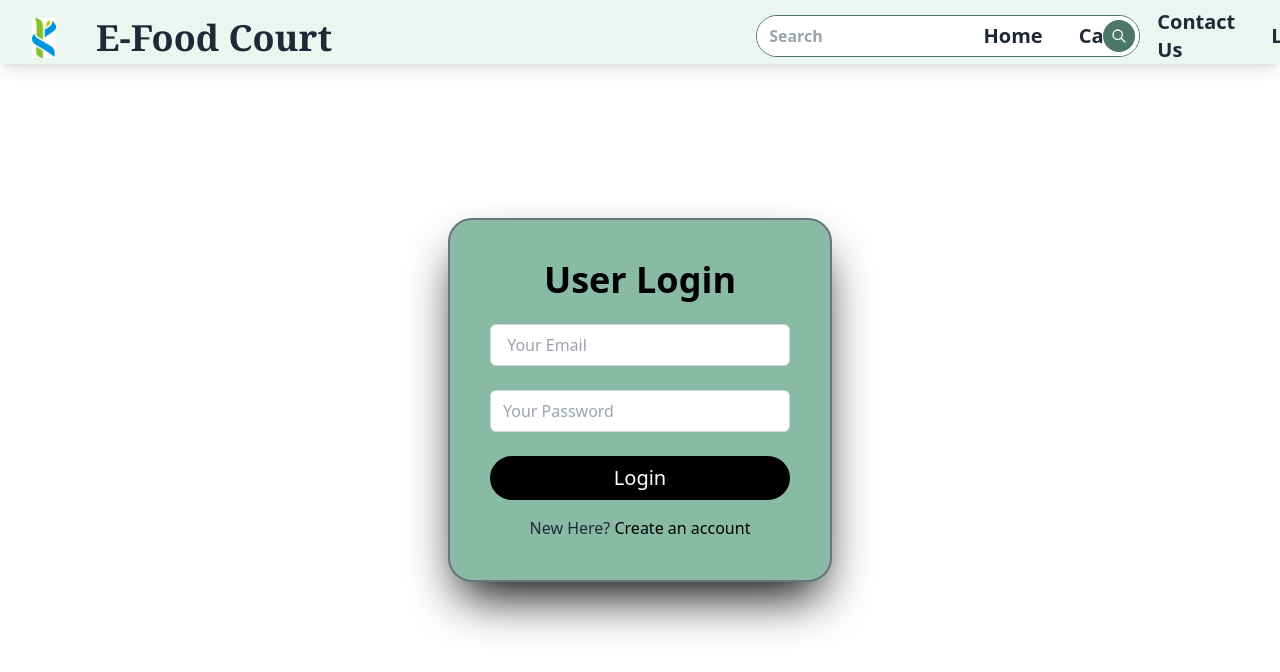
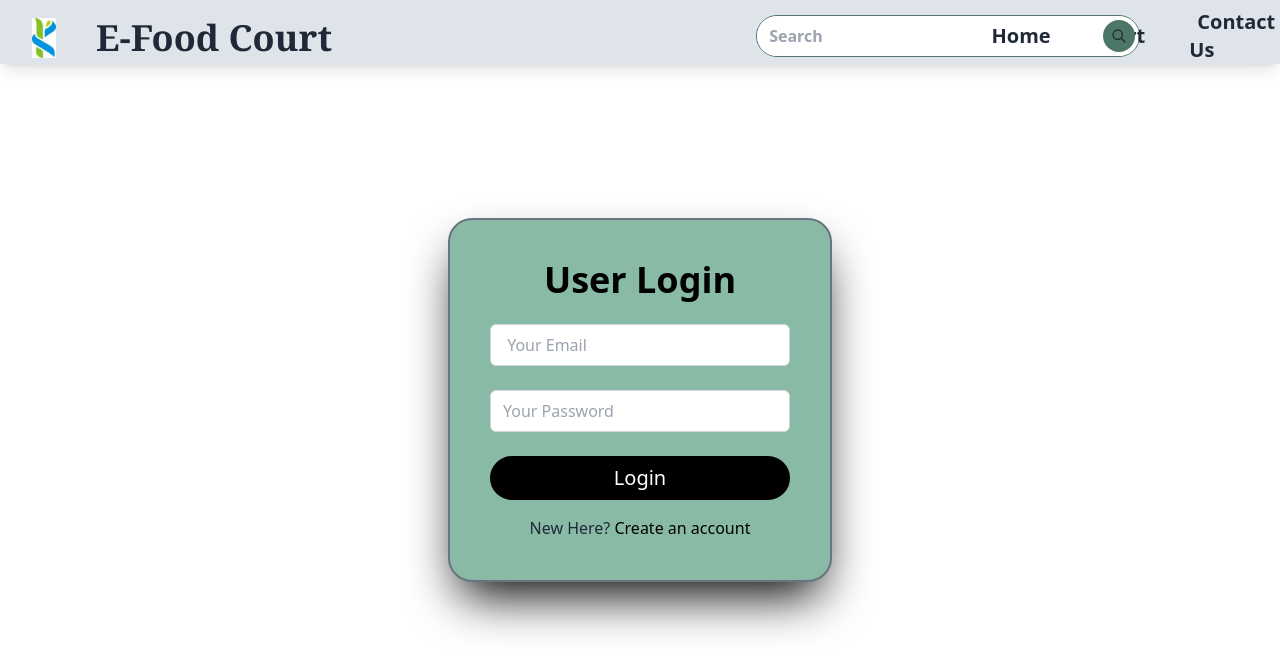
Before and after one commit to pradeep-145/E-Food-Court-ordering-App, a React (Vite) app in the folder FrontEnd/: page / in a window 1280 px wide. Shown: the top 672 px of the page. Built offline with nearby package versions, Linux system fonts and the light colour scheme; the HTML template or start-up script is replaced by a standard one.

Commit message:
Update Navbar styles for improved aesthetics and user interaction

```diff
--- a/FrontEnd/src/components/Navbar.jsx
+++ b/FrontEnd/src/components/Navbar.jsx
@@ -11,7 +11,7 @@ const Navbar = () => {
     };
 
     return (
-        <div id='navbar' className='flex items-center justify-between bg-[#bce0ce] bg-opacity-30 font-sans font-semibold backdrop-blur-md px-8 pt-2 fixed w-full h-16 shadow-lg'>
+        <div id='navbar' className='flex items-center justify-between bg-slate-400 bg-opacity-30 font-sans font-semibold backdrop-blur-md px-8 pt-2 fixed w-full h-16 shadow-lg'>
            <div className='flex justify-between'>
              <div className='flex flex-shrink-0 items-center text-5xl font-bold cursor-pointer mt-1'>
                 <Link to="/home">
@@ -29,7 +29,7 @@ const Navbar = () => {
             className="rounded-full p-2 w-full focus:ring-2 focus:ring-[#4C7766] focus:outline-none"
             onChange={(e) => setSearch(e.target.value)}
           />
-          <button type="submit" className="absolute bg-[#4C7766] text-white px-2 mr-1 rounded-full py-1">
+          <button type="submit" className="absolute bg-[#4C7766] text-gray-800 px-2 mr-1 rounded-full py-1">
             <HiOutlineSearch className='h-6' />
           </button>
         </form>
@@ -52,20 +52,20 @@ const Navbar = () => {
 
             <div className='hidden lg:flex items-center justify-center gap-9 text-xl cursor-pointer'>
                 <div>
-                    <Link to="/home" onClick={() => setIsOpen(false)} className='text-gray-800'>Home</Link>
+                    <Link to="/home" onClick={() => setIsOpen(false)} className='text-gray-800 hover:bg-black hover:text-white hover:rounded-full p-2 text-center w-20'>Home</Link>
                 </div>
                 <div>
-                    <Link to="/cart" onClick={() => setIsOpen(false)} className='text-gray-800'>Cart</Link>
+                    <Link to="/cart" onClick={() => setIsOpen(false)} className='text-gray-800  hover:bg-black hover:text-white hover:rounded-full p-2 text-center w-20'>Cart</Link>
                 </div>
                 <div>
-                    <Link to="/contactUs" onClick={() => setIsOpen(false)} className='text-gray-800'>Contact Us</Link>
+                    <Link to="/contactUs" onClick={() => setIsOpen(false)} className='text-gray-800  hover:bg-black hover:text-white hover:rounded-full p-2 text-center w-20'>Contact Us</Link>
                 </div>
                 <div>
                     <Link to="/" onClick={() => {
                         setIsOpen(false)
                         localStorage.removeItem('token')
                         localStorage.removeItem('username')
-                        }} className='text-gray-800'>Logout</Link>
+                        }} className='text-gray-800  hover:bg-red-400 hover:rounded-full p-2 text-center w-20 hover:text-white'>Logout</Link>
                 </div>
             </div>
         </div>
```
